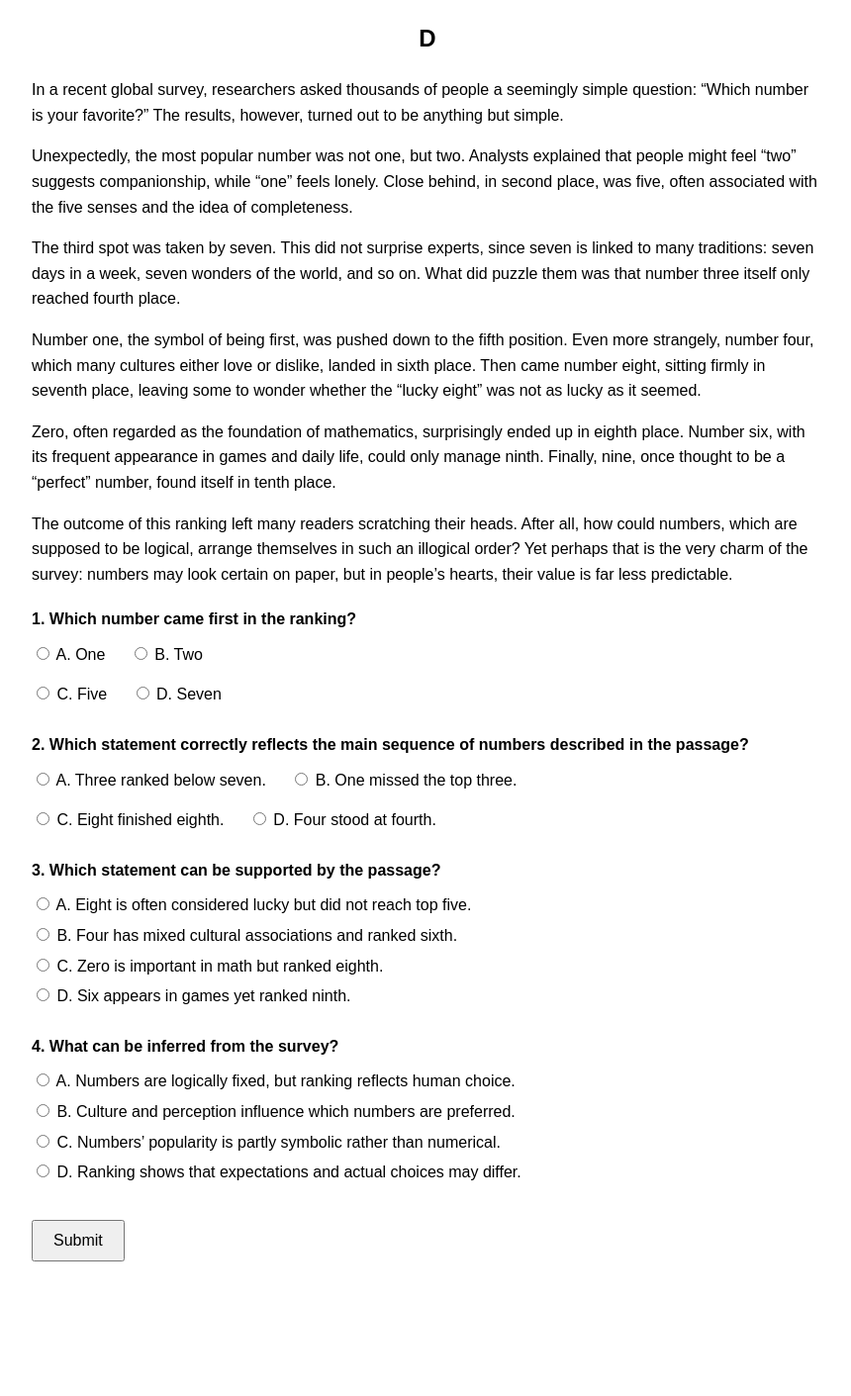
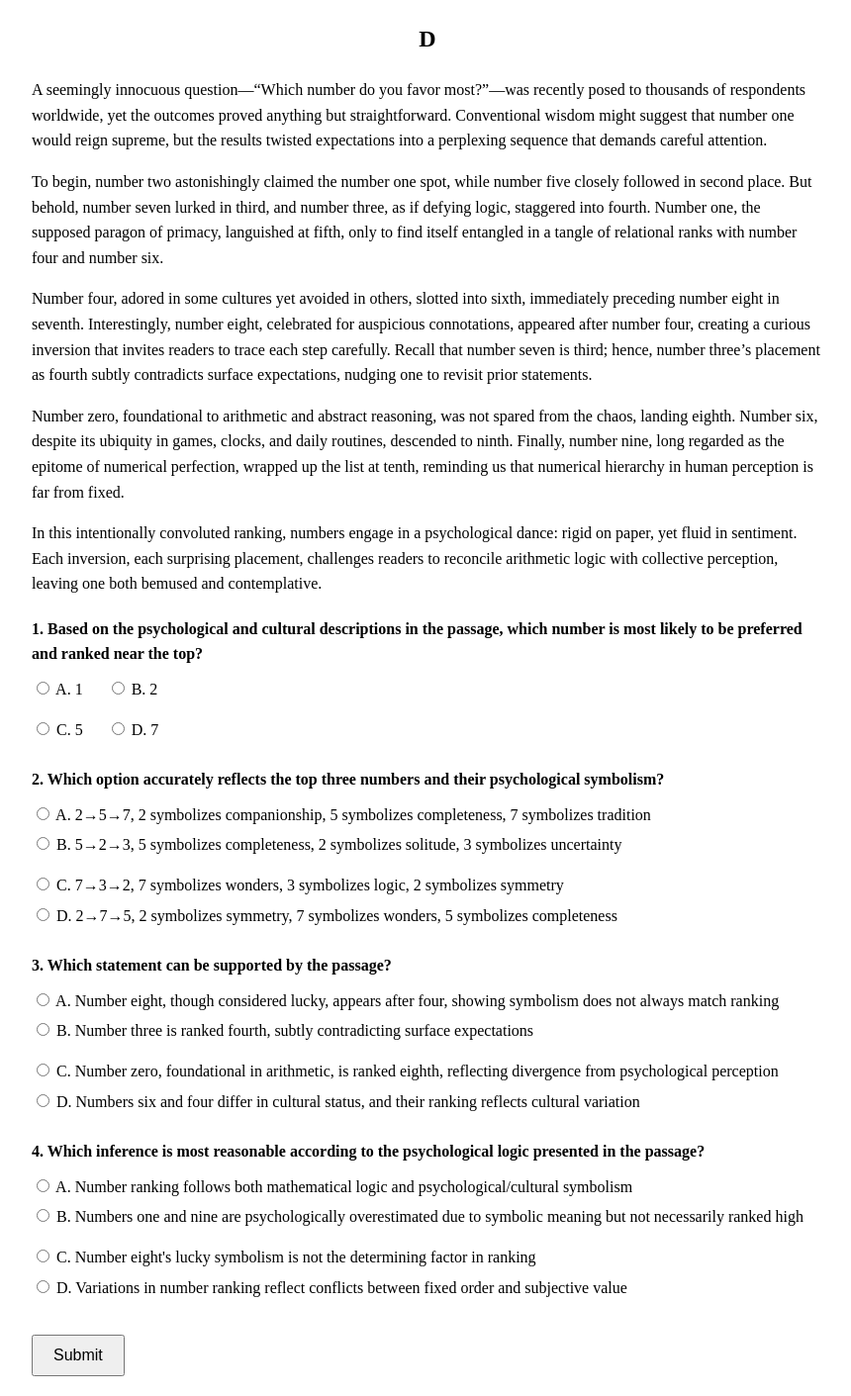
Before and after one commit to SRPNGO/post, a Jekyll site: the page docs/top.html, which Jekyll copies as it is, in a window 1280 px wide. Shown: the whole page at 99% size, without its empty margins (208-1068 px from the left). Built offline with Jekyll 4.4.1, drawn with Linux system fonts in a browser that asks for light colours; comment, search, counter and statistics services are not loaded; before the commit the page ends 1295 px from its top, so only the background shows below that.

Commit message:
更新页面内容与样式

```diff
--- a/docs/top.html
+++ b/docs/top.html
@@ -1,12 +1,12 @@
 <!DOCTYPE html>
-<html translate="no">
+<html lang="en" translate="no">
 <head>
-<meta name="google" content="notranslate">
 <meta charset="UTF-8">
 <meta name="viewport" content="width=device-width, initial-scale=1.0">
-<title>Number Ranking Survey Quiz</title>
+<meta name="google" content="notranslate">
+<title>Number Ranking Survey Quiz - Advanced Maze Version</title>
 <style>
-  body { font-family: Arial, sans-serif; line-height: 1.6; margin: 0 auto; max-width: 800px; }
+  body { font-family:'Times New Roman', Arial, sans-serif; line-height: 1.6; margin: 0 auto; max-width: 800px; }
   .question { margin-top: 20px; }
   .options { margin: 10px 0; }
   .options div { display: inline-block; margin-right: 20px; margin-bottom: 5px; }
@@ -19,69 +19,70 @@
 <body>
 
 <h2 style="text-align: center;">D</h2>
-
 <p>
-In a recent global survey, researchers asked thousands of people a seemingly simple question: “Which number is your favorite?” The results, however, turned out to be anything but simple.
+A seemingly innocuous question—“Which number do you favor most?”—was recently posed to thousands of respondents worldwide, yet the outcomes proved anything but straightforward. Conventional wisdom might suggest that number one would reign supreme, but the results twisted expectations into a perplexing sequence that demands careful attention.
 </p>
 <p>
-Unexpectedly, the most popular number was not one, but two. Analysts explained that people might feel “two” suggests companionship, while “one” feels lonely. Close behind, in second place, was five, often associated with the five senses and the idea of completeness.
+To begin, number two astonishingly claimed the number one spot, while number five closely followed in second place. But behold, number seven lurked in third, and number three, as if defying logic, staggered into fourth. Number one, the supposed paragon of primacy, languished at fifth, only to find itself entangled in a tangle of relational ranks with number four and number six.
 </p>
 <p>
-The third spot was taken by seven. This did not surprise experts, since seven is linked to many traditions: seven days in a week, seven wonders of the world, and so on. What did puzzle them was that number three itself only reached fourth place.
+Number four, adored in some cultures yet avoided in others, slotted into sixth, immediately preceding number eight in seventh. Interestingly, number eight, celebrated for auspicious connotations, appeared after number four, creating a curious inversion that invites readers to trace each step carefully. Recall that number seven is third; hence, number three’s placement as fourth subtly contradicts surface expectations, nudging one to revisit prior statements.
 </p>
 <p>
-Number one, the symbol of being first, was pushed down to the fifth position. Even more strangely, number four, which many cultures either love or dislike, landed in sixth place. Then came number eight, sitting firmly in seventh place, leaving some to wonder whether the “lucky eight” was not as lucky as it seemed.
+Number zero, foundational to arithmetic and abstract reasoning, was not spared from the chaos, landing eighth. Number six, despite its ubiquity in games, clocks, and daily routines, descended to ninth. Finally, number nine, long regarded as the epitome of numerical perfection, wrapped up the list at tenth, reminding us that numerical hierarchy in human perception is far from fixed.
 </p>
 <p>
-Zero, often regarded as the foundation of mathematics, surprisingly ended up in eighth place. Number six, with its frequent appearance in games and daily life, could only manage ninth. Finally, nine, once thought to be a “perfect” number, found itself in tenth place.
+In this intentionally convoluted ranking, numbers engage in a psychological dance: rigid on paper, yet fluid in sentiment. Each inversion, each surprising placement, challenges readers to reconcile arithmetic logic with collective perception, leaving one both bemused and contemplative.
 </p>
-<p>
-The outcome of this ranking left many readers scratching their heads. After all, how could numbers, which are supposed to be logical, arrange themselves in such an illogical order? Yet perhaps that is the very charm of the survey: numbers may look certain on paper, but in people’s hearts, their value is far less predictable.
-</p>
+
 
 <form id="quizForm">
 
 <div class="question">
-  <strong>1. Which number came first in the ranking?</strong>
+  <strong>1. Based on the psychological and cultural descriptions in the passage, which number is most likely to be preferred and ranked near the top?</strong>
   <div class="options">
-    <div><input type="radio" name="q1" value="A"> A. One</div>
-    <div><input type="radio" name="q1" value="B"> B. Two</div>
+    <div><input type="radio" name="q1" value="A"> A. 1</div>
+    <div><input type="radio" name="q1" value="B"> B. 2</div>
   </div>
   <div class="options">
-    <div><input type="radio" name="q1" value="C"> C. Five</div>
-    <div><input type="radio" name="q1" value="D"> D. Seven</div>
+    <div><input type="radio" name="q1" value="C"> C. 5</div>
+    <div><input type="radio" name="q1" value="D"> D. 7</div>
   </div>
 </div>
 
 <div class="question">
-  <strong>2. Which statement correctly reflects the main sequence of numbers described in the passage?</strong>
+  <strong>2. Which option accurately reflects the top three numbers and their psychological symbolism?</strong>
   <div class="options">
-    <div><input type="radio" name="q2" value="A"> A. Three ranked below seven.</div>
-    <div><input type="radio" name="q2" value="B"> B. One missed the top three.</div>
+    <div><input type="radio" name="q2" value="A"> A. 2→5→7, 2 symbolizes companionship, 5 symbolizes completeness, 7 symbolizes tradition</div>
+    <div><input type="radio" name="q2" value="B"> B. 5→2→3, 5 symbolizes completeness, 2 symbolizes solitude, 3 symbolizes uncertainty</div>
   </div>
   <div class="options">
-    <div><input type="radio" name="q2" value="C"> C. Eight finished eighth.</div>
-    <div><input type="radio" name="q2" value="D"> D. Four stood at fourth.</div>
+    <div><input type="radio" name="q2" value="C"> C. 7→3→2, 7 symbolizes wonders, 3 symbolizes logic, 2 symbolizes symmetry</div>
+    <div><input type="radio" name="q2" value="D"> D. 2→7→5, 2 symbolizes symmetry, 7 symbolizes wonders, 5 symbolizes completeness</div>
   </div>
 </div>
 
 <div class="question">
   <strong>3. Which statement can be supported by the passage?</strong>
   <div class="options">
-    <div><input type="radio" name="q3" value="A"> A. Eight is often considered lucky but did not reach top five.</div>
-    <div><input type="radio" name="q3" value="B"> B. Four has mixed cultural associations and ranked sixth.</div>
-    <div><input type="radio" name="q3" value="C"> C. Zero is important in math but ranked eighth.</div><br>
-    <div><input type="radio" name="q3" value="D"> D. Six appears in games yet ranked ninth.</div>
+    <div><input type="radio" name="q3" value="A"> A. Number eight, though considered lucky, appears after four, showing symbolism does not always match ranking</div>
+    <div><input type="radio" name="q3" value="B"> B. Number three is ranked fourth, subtly contradicting surface expectations</div>
+  </div>
+  <div class="options">
+    <div><input type="radio" name="q3" value="C"> C. Number zero, foundational in arithmetic, is ranked eighth, reflecting divergence from psychological perception</div>
+    <div><input type="radio" name="q3" value="D"> D. Numbers six and four differ in cultural status, and their ranking reflects cultural variation</div>
   </div>
 </div>
 
 <div class="question">
-  <strong>4. What can be inferred from the survey?</strong>
+  <strong>4. Which inference is most reasonable according to the psychological logic presented in the passage?</strong>
   <div class="options">
-    <div><input type="radio" name="q4" value="A"> A. Numbers are logically fixed, but ranking reflects human choice.</div>
-    <div><input type="radio" name="q4" value="B"> B. Culture and perception influence which numbers are preferred.</div>
-    <div><input type="radio" name="q4" value="C"> C. Numbers’ popularity is partly symbolic rather than numerical.</div>
-    <div><input type="radio" name="q4" value="D"> D. Ranking shows that expectations and actual choices may differ.</div>
+    <div><input type="radio" name="q4" value="A"> A. Number ranking follows both mathematical logic and psychological/cultural symbolism</div>
+    <div><input type="radio" name="q4" value="B"> B. Numbers one and nine are psychologically overestimated due to symbolic meaning but not necessarily ranked high</div>
+  </div>
+  <div class="options">
+    <div><input type="radio" name="q4" value="C"> C. Number eight's lucky symbolism is not the determining factor in ranking</div>
+    <div><input type="radio" name="q4" value="D"> D. Variations in number ranking reflect conflicts between fixed order and subjective value</div>
   </div>
 </div>
 
@@ -93,37 +94,43 @@ The outcome of this ranking left many readers scratching their heads. After all,
 function checkAnswers() {
   const answers = {
     q1: 'B',
-    q2: 'B',
+    q2: 'A',
     q3: 'A',
-    q4: 'B'
+    q4: 'D'
   };
 
   const explanations = {
-    q1: 'Two came first; One was fifth.',
-    q2: 'One missed the top three; other options are inaccurate.',
-    q3: 'A is most directly supported by the passage.',
-    q4: 'B best summarizes the cultural and perceptual influence.'
+    q1: 'The passage states that number two occupies the first position and is the most preferred.',
+    q2: 'The passage explicitly lists the top three numbers as 2→5→7; symbolic meanings are not directly given.',
+    q3: 'Number eight, though considered lucky, appears after four, showing that ranking does not always match symbolism.',
+    q4: 'The passage concludes that number rankings are fixed on paper but fluid in perception, reflecting the conflict between fixed order and subjective value.'
   };
 
-  // 检查所有题是否选择
-  for (let i = 1; i <= 4; i++) {
+
+  let allAnswered = true;
+  for(let i=1;i<=4;i++){
     const radios = document.getElementsByName('q'+i);
-    if (!Array.from(radios).some(r => r.checked)) {
-      alert("Please answer all questions before submitting.");
-      return; // 如果有题未选，阻止提交
+    if(!Array.from(radios).some(r=>r.checked)){
+      allAnswered = false;
+      break;
     }
   }
 
-  // 生成结果
+  if(!allAnswered){
+    alert('Please answer all questions before submitting.');
+    return;
+  }
+
   let resultHTML = '';
-  for (let i = 1; i <= 4; i++) {
-    const radios = document.getElementsByName('q'+i);
-    const selected = Array.from(radios).find(r => r.checked).value;
+  for (let i=1;i<=4;i++){
+    let qName = 'q'+i;
+    const radios = document.getElementsByName(qName);
+    let selected = Array.from(radios).find(r=>r.checked)?.value;
 
-    if (selected === answers['q'+i]) {
-      resultHTML += `<p>Question ${i}: <span class="correct">Correct!</span><br><span class="explanation">${explanations['q'+i]}</span></p>`;
+    if(selected === answers[qName]){
+      resultHTML += `<p>Question ${i}: <span class="correct">Correct!</span><br><span class="explanation">${explanations[qName]}</span></p>`;
     } else {
-      resultHTML += `<p>Question ${i}: <span class="incorrect">Incorrect.</span><br><span class="explanation">${explanations['q'+i]}</span></p>`;
+      resultHTML += `<p>Question ${i}: <span class="incorrect">Incorrect.</span><br><span class="explanation">${explanations[qName]}</span></p>`;
     }
   }
 
```
